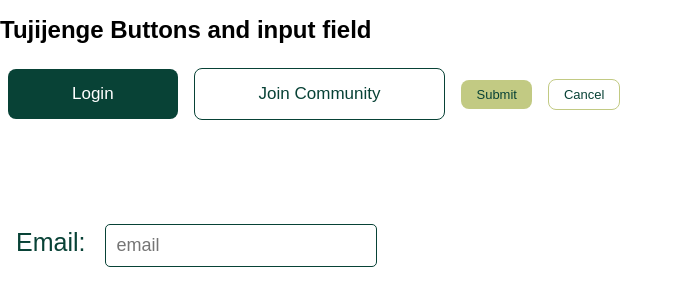
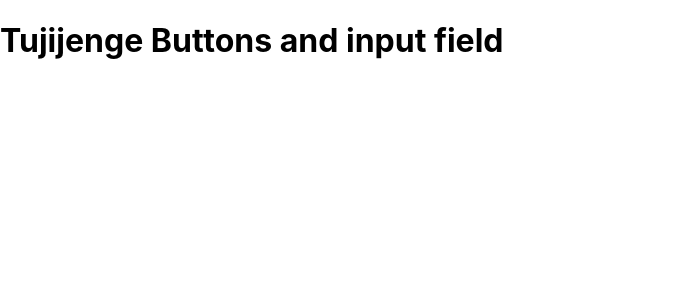
Before and after one commit to akirachix/tujijenge-frontend, a React (Create React App) app in the folder tujijenge/: page / in a window 1280 px wide. Shown: the top 306 px of the page, without its empty margins (0-683 px from the left). Built offline with nearby package versions, Linux system fonts and the light colour scheme.

Commit message:
Update App.js

```diff
--- a/tujijenge/src/App.js
+++ b/tujijenge/src/App.js
@@ -1,25 +1,12 @@
 import './App.css';
-import Button from './SharedComponents/Button';
-import Input from './SharedComponents/Input';
 import React, { useState } from "react";
 
 function App() {
-  const handleClick = (action) => {
-    console.log('button clicked!')};
+
 
   return (
     <div >
-      <h1 style={{ fontSize: '24px', fontWeight: 'bold', marginBottom: '16px' }}>Tujijenge Buttons and input field</h1>
-      <Button label="Login" variant="primary" onClick={() => handleClick('Login')} />
-      <Button label="Join Community" variant="secondary" onClick={() => handleClick('Join')} />
-      <Button label="Submit" variant="tertiary" onClick={() => handleClick('Submit')} />
-      <Button label="Cancel" variant="quaternary" onClick={() => handleClick('Cancel')} />
-      <Input
-        label={"Email:"}
-    placeholder ={"email"}
-    />
-
-
+      <h1>Tujijenge Buttons and input field</h1>
        </div>
   );
 }
```
